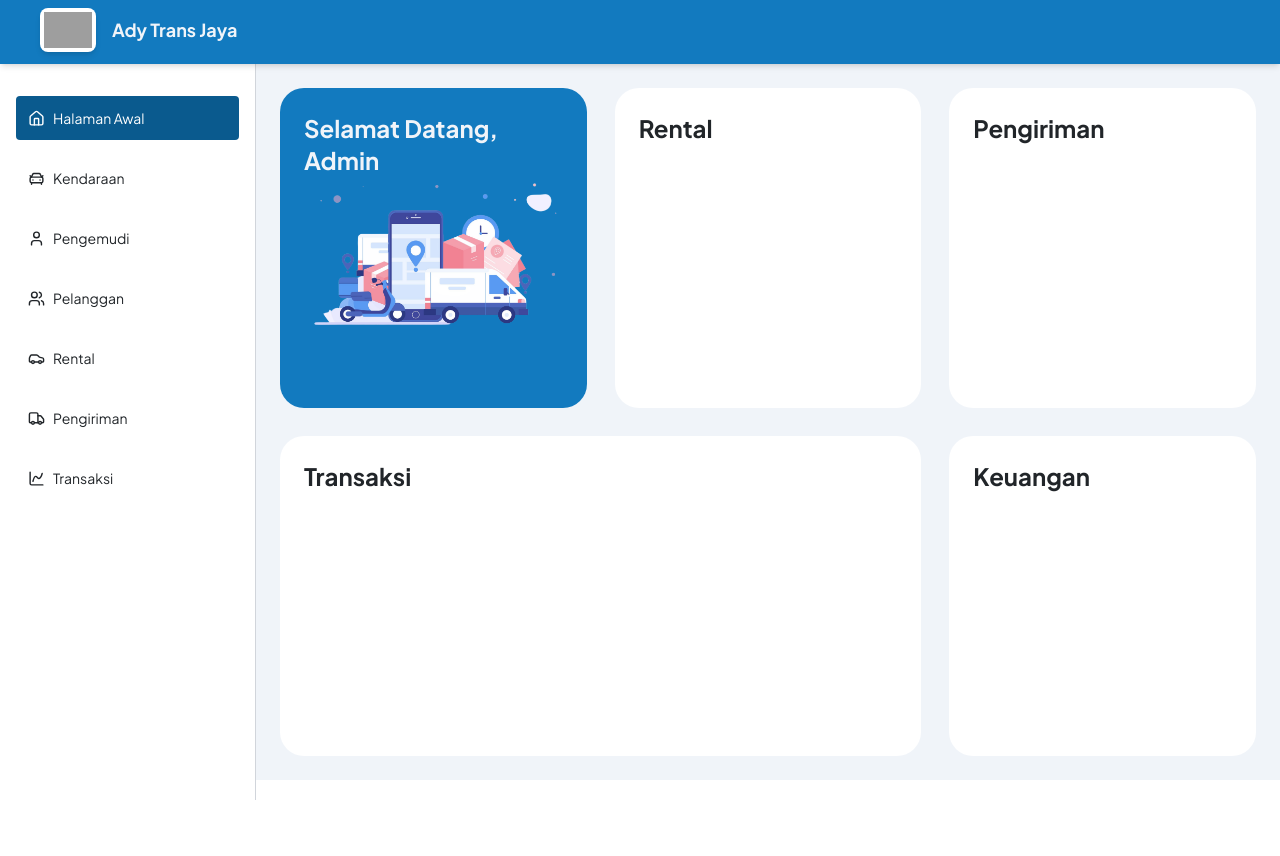
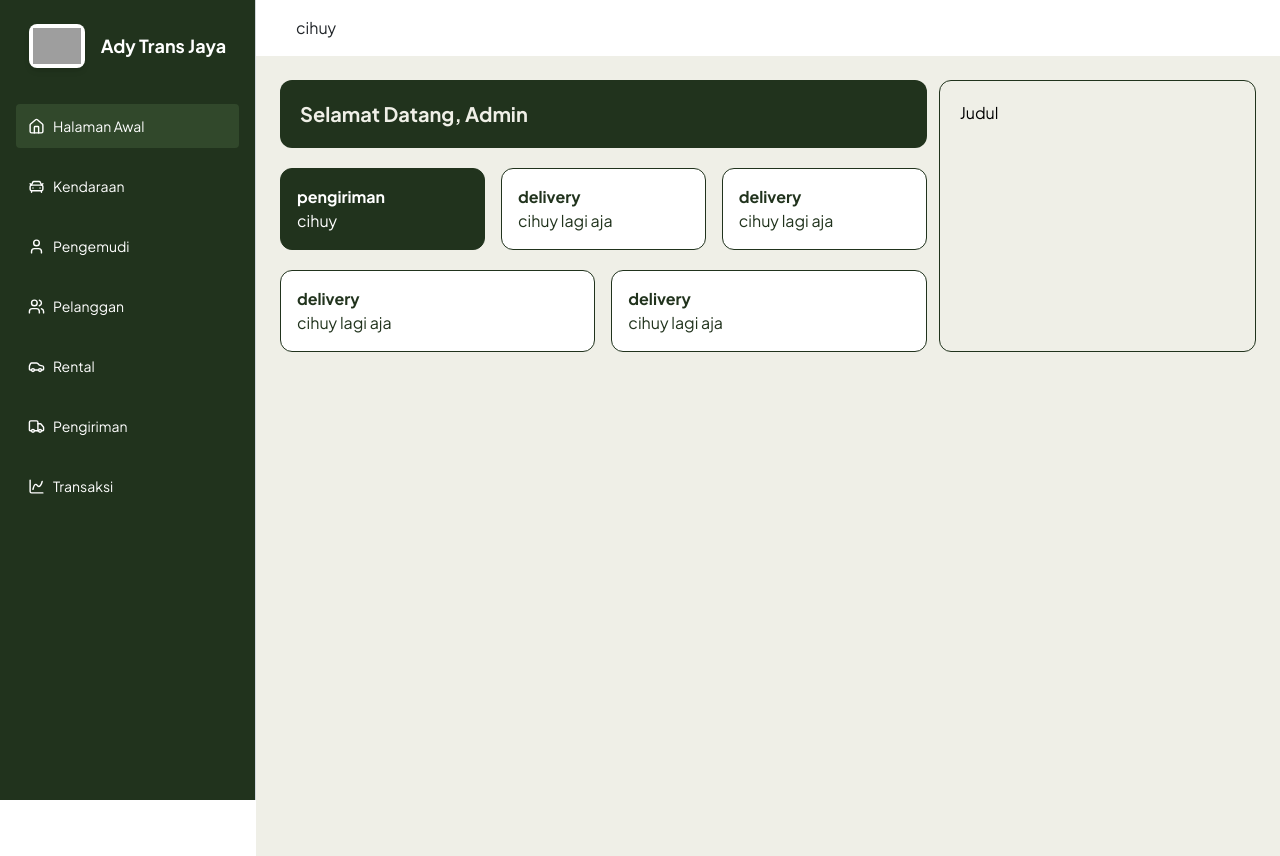
Before and after one commit to Muhless/ady-trans-jaya-react, a React (Vite) app: page / in a window 1280 px wide. Before the commit the page ends 800 px from the top, so only its background shows below. Built offline with nearby package versions, Linux system fonts and the light colour scheme; grey boxes are pictures that could not be loaded.

Commit message:
update homepage

```diff
--- /dev/null
+++ b/src/components/Card/CardHome.jsx
@@ -0,0 +1,12 @@
+import React from "react";
+
+const CardHome = ({ title, description, background, textColor }) => {
+  return (
+    <div className={`border border-card ${background} rounded-xl p-4 ${textColor}`}>
+      <h1 className="font-bold">{title}</h1>
+      <p>{description}</p>
+    </div>
+  );
+};
+
+export default CardHome;
--- a/src/components/Navbar.jsx
+++ b/src/components/Navbar.jsx
@@ -3,13 +3,8 @@ import logo from "/assets/images/logo.png";
 
 const Navbar = () => {
   return (
-    <nav className="bg-primary text-background sticky top-0 z-10 h-16 px-10 py-2 shadow-md">
-      <div className="flex items-center">
-        <div className="cursor-pointer bg-white p-1 rounded-lg shadow-md">
-          <img src={logo} alt="Ady Trans Jaya" className="w-12 h-auto" />
-        </div>
-        <h1 className="ml-4 text-lg font-semibold">Ady Trans Jaya</h1>
-      </div>
+    <nav className="h-14 items-center flex px-10 py-2 bg-white shadow-md text-text">
+      <h1>cihuy</h1>
     </nav>
   );
 };
--- a/src/components/Sidebar.jsx
+++ b/src/components/Sidebar.jsx
@@ -36,7 +36,19 @@ const Sidebar = () => {
   );
 
   return (
-    <div className="fixed bottom-0 left-0 flex flex-col w-64 h-screen pt-20 border-r bg-card text-text border-border">
+    <div className="fixed bottom-0 left-0 flex flex-col w-64 h-screen pt-6 text-white border-r bg-sidebar border-border">
+      <div className="flex items-center justify-center mb-5">
+        <div className="p-1 bg-white rounded-lg shadow-md cursor-pointer">
+          <img
+            src="/assets/images/logo.png"
+            alt="Ady Trans Jaya"
+            className="w-12 h-auto"
+          />
+        </div>
+        <h1 className="ml-4 text-lg font-semibold text-white">
+          Ady Trans Jaya
+        </h1>
+      </div>
       <nav className="flex flex-col flex-1 p-4 space-y-4">
         {menuItems.map(({ to, label, icon }) => (
           <Link
--- a/src/layouts.jsx
+++ b/src/layouts.jsx
@@ -5,11 +5,11 @@ import Sidebar from "./components/Sidebar";
 
 const Layout = () => {
   return (
-    <div>
-      <Navbar />
-      <div className="flex">
-        <Sidebar />
-        <main className="flex-1 p-6 ml-64 bg-background">
+    <div className="flex">
+      <Sidebar />
+      <div className="flex flex-col flex-1 ml-64">
+        <Navbar />
+        <main className="p-6 flex-1 bg-background min-h-screen">
           <Outlet />
         </main>
       </div>
--- a/src/pages/Home.jsx
+++ b/src/pages/Home.jsx
@@ -1,6 +1,6 @@
 import React from "react";
-import banner from "/assets/images/obi-pixel9propics-aZKJEvydrNM-unsplash.jpg";
 import { Helmet } from "react-helmet-async";
+import CardHome from "../components/Card/CardHome";
 
 const HomePages = () => {
   return (
@@ -9,32 +9,49 @@ const HomePages = () => {
         <title>Halaman Awal</title>
         <meta name="description" content="Ini adalah halaman utama" />
       </Helmet>
-      <div className="container mx-auto text-text">
-        <div className="gap-7 h-80 grid grid-cols-3">
-          <div className="bg-primary p-6 rounded-3xl flex flex-col cursor-pointer ">
-            <span className="text-2xl font-bold text-background ">
+      <div className="grid grid-cols-3 gap-3 ">
+        <div className="col-span-2">
+          <div className="p-5 bg-card rounded-xl">
+            <span className="text-xl font-bold text-background">
               Selamat Datang, Admin
             </span>
-            <img
-              src="\assets\images\home.png"
-              alt="icon"
-              className="w-72 mx-auto"
+          </div>
+          <div className="grid grid-cols-3 mb-5 text-white gap-4 mt-5">
+            <CardHome
+              title="pengiriman"
+              background="bg-card"
+              description={"cihuy"}
+            />
+            <CardHome
+              title={"delivery"}
+              background={"bg-white"}
+              description={"cihuy lagi aja"}
+              textColor={"text-card"}
+            />
+            <CardHome
+              title={"delivery"}
+              background={"bg-white"}
+              description={"cihuy lagi aja"}
+              textColor={"text-card"}
             />
           </div>
-          <div className="bg-card p-6 rounded-3xl hover:bg-hover cursor-pointer hover:text-background">
-            <span className="text-2xl font-bold">Rental</span>
-          </div>
-          <div className="bg-card p-6 rounded-3xl hover:bg-hover cursor-pointer hover:text-background">
-            <span className="text-2xl font-bold">Pengiriman</span>
+          <div className="grid grid-cols-2 gap-4">
+            <CardHome
+              title={"delivery"}
+              background={"bg-white"}
+              description={"cihuy lagi aja"}
+              textColor={"text-card"}
+            />
+            <CardHome
+              title={"delivery"}
+              background={"bg-white"}
+              description={"cihuy lagi aja"}
+              textColor={"text-card"}
+            />
           </div>
         </div>
-        <div className="grid grid-cols-3 rounded-3xl gap-7 mt-7 h-80 ">
-          <div className="bg-card p-6 rounded-3xl col-span-2 hover:bg-hover cursor-pointer hover:text-background">
-            <span className="text-2xl font-bold">Transaksi</span>
-          </div>
-          <div className="bg-card p-6 rounded-3xl hover:bg-hover cursor-pointer hover:text-background">
-            <span className="text-2xl font-bold">Keuangan</span>
-          </div>
+        <div className="border border-card rounded-xl p-5">
+          <h1>Judul</h1>
         </div>
       </div>
     </>
--- a/tailwind.config.js
+++ b/tailwind.config.js
@@ -7,13 +7,14 @@ export default {
         jakarta: ["Plus Jakarta Sans", "sans-serif"],
       },
       colors: {
-        background: "#f0f4f9",
+        background: "#efefe7",
         text: "#212529",
         primary: "#127ABF",
         secondary:'#E3E6E8',
-        card:'#FFFFFF',
+        card:'#21331d',
         highlight: "#50FA7B",
-        hover:"#0A5A8E",
+        hover:"#31482b",
+        sidebar:'#21331d',
         accent:'#FFD700',
         border:'#D1D5DB',
         kuning: "#fdd47b",
```
